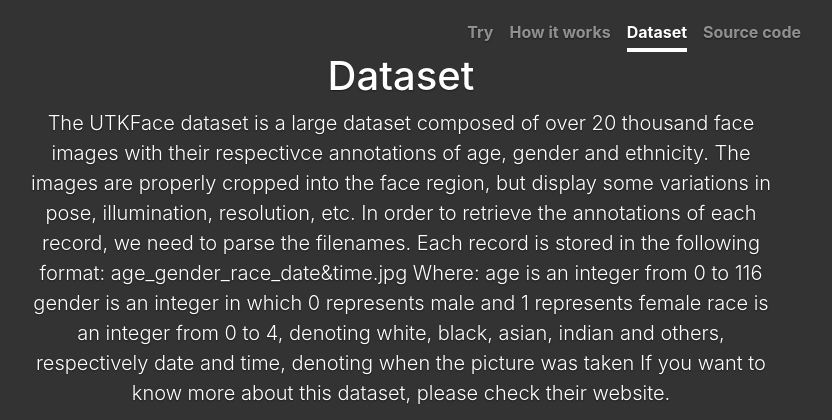
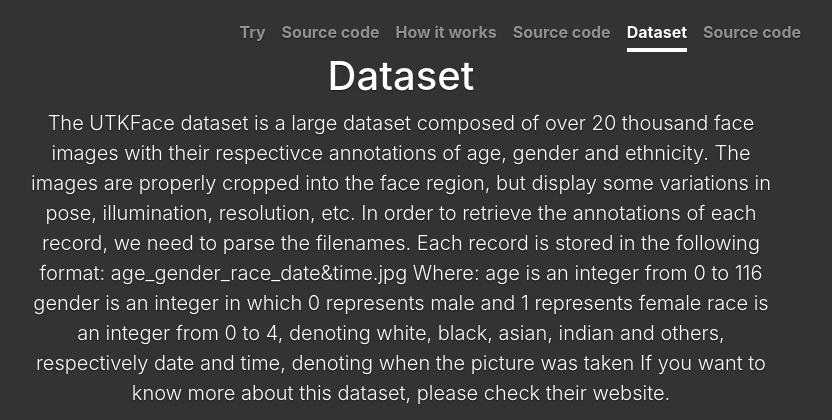
Before and after one commit to rodrigobressan/face2data, a Flask app: page /dataset in a window 1280 px wide. Shown: the top 420 px of the page, without its empty margins (239-1071 px from the left). Run offline with Flask 2, Linux system fonts and the light colour scheme; parts of the project's set-up code (start-up, migrations or seed data) failed here and were passed over; some libraries are stand-ins or nearby versions.

Commit message:
Navbar minor change

```diff
--- a/templates/base.html
+++ b/templates/base.html
@@ -4,8 +4,7 @@
 {% set navigation_bar = [
 ('/', 'index', 'Try'),
 ('/how_it_works', 'how', 'How it works'),
-('/dataset', 'dataset', 'Dataset'),
-('https://github.com/bresan/keras-multi-output-model-utk-face/', 'source', 'Source code')
+('/dataset', 'dataset', 'Dataset')
 ] -%}
 {% set active_page = active_page|default('index') -%}
 
@@ -72,6 +71,10 @@
                 <a class="nav-link" href="{{ href|e }}">{{ caption|e }}</a>
                 {% endif %}
 
+
+                <a class="nav-link" target="_blank" href="https://github.com/bresan/keras-multi-output-model-utk-face/">Source code</a>
+
+
                 {% endfor %}
             </nav>
         </div>
```
